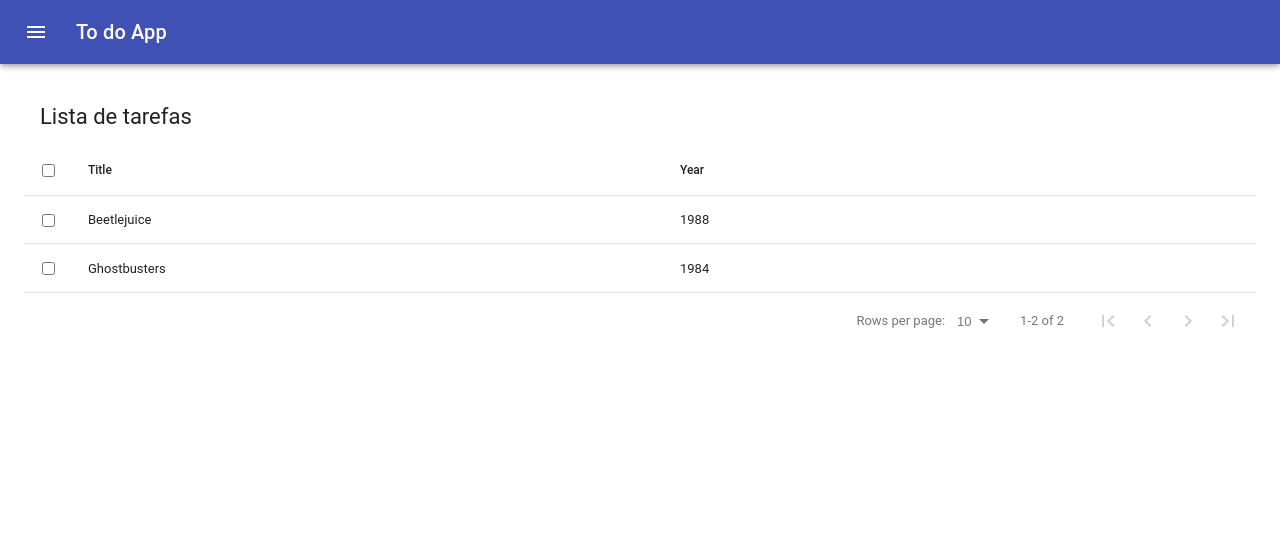
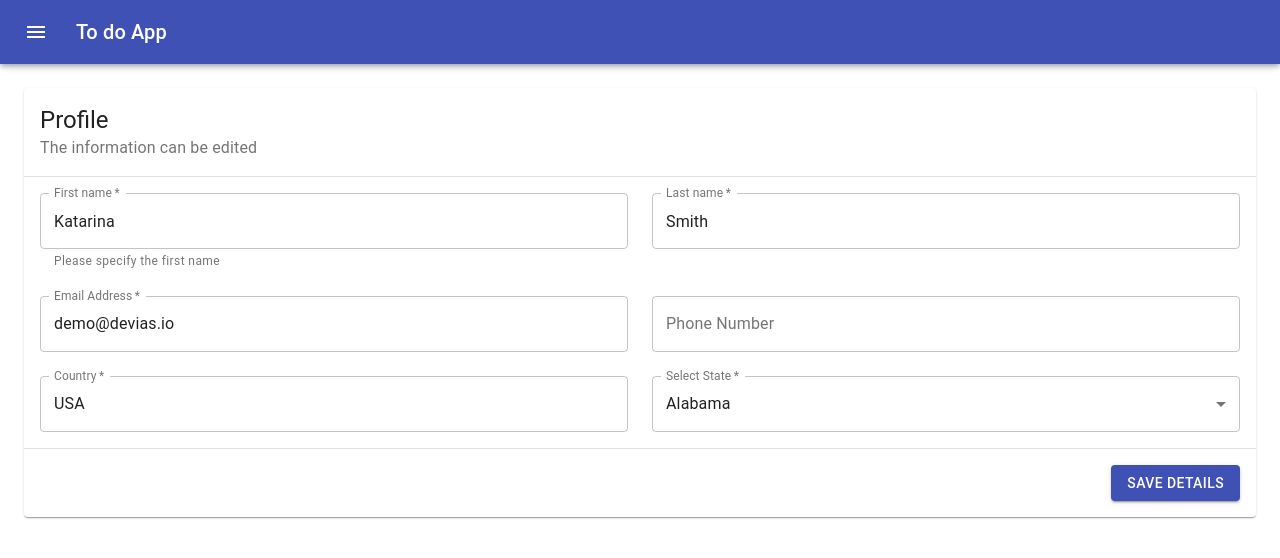
Before and after one commit to RafaelEstevam/to-do-app-lab-v, a React (Create React App) app: page /tasks/new in a window 1280 px wide. Shown: the top 558 px of the page. Built offline with nearby package versions, Linux system fonts and the light colour scheme.

Commit message:
Kanban view

```diff
--- a/src/components/header.component.js
+++ b/src/components/header.component.js
@@ -68,6 +68,18 @@
           <ListItemIcon>
             <InboxIcon />
           </ListItemIcon>
+          <ListItemText primary={"Dashboard"} />
+        </ListItem>
+        <ListItem button>
+          <ListItemIcon>
+            <InboxIcon />
+          </ListItemIcon>
+          <ListItemText primary={"Kanban"} />
+        </ListItem>
+        <ListItem button>
+          <ListItemIcon>
+            <InboxIcon />
+          </ListItemIcon>
           <ListItemText primary={"Tarefas"} />
         </ListItem>
         <ListItem button>
--- /dev/null
+++ b/src/pages/Kanban/index.js
@@ -0,0 +1,9 @@
+import react from 'react';
+
+const Kanban = () => {
+    return (
+        <></>
+    )
+}
+
+export default Kanban;
--- /dev/null
+++ b/src/pages/Task/index.js
@@ -0,0 +1,186 @@
+import { useState } from 'react';
+import {
+  Box,
+  Button,
+  Card,
+  CardContent,
+  CardHeader,
+  Divider,
+  Grid,
+  TextField
+} from '@material-ui/core';
+
+const states = [
+  {
+    value: 'alabama',
+    label: 'Alabama'
+  },
+  {
+    value: 'new-york',
+    label: 'New York'
+  },
+  {
+    value: 'san-francisco',
+    label: 'San Francisco'
+  }
+];
+
+const CrudView = (props) => {
+  const [values, setValues] = useState({
+    firstName: 'Katarina',
+    lastName: 'Smith',
+    email: 'demo@devias.io',
+    phone: '',
+    state: 'Alabama',
+    country: 'USA'
+  });
+
+  const handleChange = (event) => {
+    setValues({
+      ...values,
+      [event.target.name]: event.target.value
+    });
+  };
+
+  return (
+    <form
+      autoComplete="off"
+      noValidate
+      {...props}
+    >
+      <Card>
+        <CardHeader
+          subheader="The information can be edited"
+          title="Profile"
+        />
+        <Divider />
+        <CardContent>
+          <Grid
+            container
+            spacing={3}
+          >
+            <Grid
+              item
+              md={6}
+              xs={12}
+            >
+              <TextField
+                fullWidth
+                helperText="Please specify the first name"
+                label="First name"
+                name="firstName"
+                onChange={handleChange}
+                required
+                value={values.firstName}
+                variant="outlined"
+              />
+            </Grid>
+            <Grid
+              item
+              md={6}
+              xs={12}
+            >
+              <TextField
+                fullWidth
+                label="Last name"
+                name="lastName"
+                onChange={handleChange}
+                required
+                value={values.lastName}
+                variant="outlined"
+              />
+            </Grid>
+            <Grid
+              item
+              md={6}
+              xs={12}
+            >
+              <TextField
+                fullWidth
+                label="Email Address"
+                name="email"
+                onChange={handleChange}
+                required
+                value={values.email}
+                variant="outlined"
+              />
+            </Grid>
+            <Grid
+              item
+              md={6}
+              xs={12}
+            >
+              <TextField
+                fullWidth
+                label="Phone Number"
+                name="phone"
+                onChange={handleChange}
+                type="number"
+                value={values.phone}
+                variant="outlined"
+              />
+            </Grid>
+            <Grid
+              item
+              md={6}
+              xs={12}
+            >
+              <TextField
+                fullWidth
+                label="Country"
+                name="country"
+                onChange={handleChange}
+                required
+                value={values.country}
+                variant="outlined"
+              />
+            </Grid>
+            <Grid
+              item
+              md={6}
+              xs={12}
+            >
+              <TextField
+                fullWidth
+                label="Select State"
+                name="state"
+                onChange={handleChange}
+                required
+                select
+                SelectProps={{ native: true }}
+                value={values.state}
+                variant="outlined"
+              >
+                {states.map((option) => (
+                  <option
+                    key={option.value}
+                    value={option.value}
+                  >
+                    {option.label}
+                  </option>
+                ))}
+              </TextField>
+            </Grid>
+          </Grid>
+        </CardContent>
+        <Divider />
+        <Box
+          sx={{
+            display: 'flex',
+            justifyContent: 'flex-end',
+            p: 2
+          }}
+        >
+          <Button
+            color="primary"
+            variant="contained"
+          >
+            Save details
+          </Button>
+        </Box>
+      </Card>
+    </form>
+  );
+};
+
+export default CrudView;
--- a/src/routes.jsx
+++ b/src/routes.jsx
@@ -1,8 +1,10 @@
 import React from 'react';
 import { Switch, Route } from 'react-router-dom';
 
-import Home from './pages/Home'
+import Dashboard from './pages/Dashboard'
 import Login from './pages/Login'
+import Kanban from './pages/Kanban'
+import Task from './pages/Task'
 import TaskList from './pages/TaskList'
 import DefaultLayout from './templates/default'
 
@@ -24,7 +26,9 @@
   return (
     <Switch>
       <Route path="/" exact component={Login} />
-      <PrivateRoute path="/home" component={Home} />
+      <PrivateRoute path="/dashboard" component={Dashboard} />
+      <PrivateRoute path="/kanban" component={Kanban} />
+      <PrivateRoute path="/tasks/new" component={Task} />
       <PrivateRoute path="/tasks" component={TaskList} />
       <Route path="*" component={() => <h1> 404 </h1>} />
     </Switch>
```
Also changed, not shown: src/pages/Dashboard/index-bkp.js (renamed from src/pages/Home/index-bkp.js), src/pages/Dashboard/index.js (renamed from src/pages/Home/index.js), src/pages/Dashboard/styles.js (renamed from src/pages/Home/styles.js).
